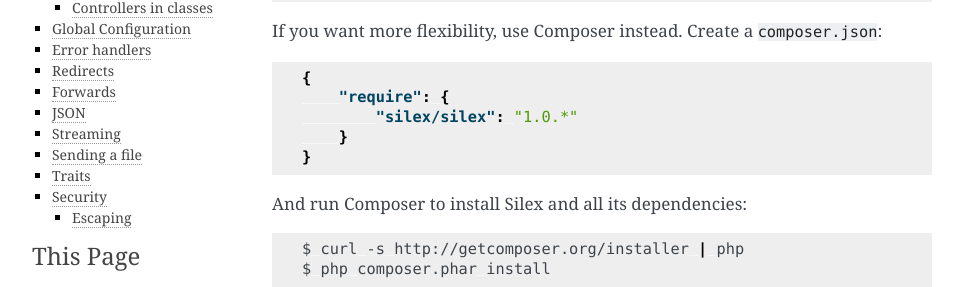
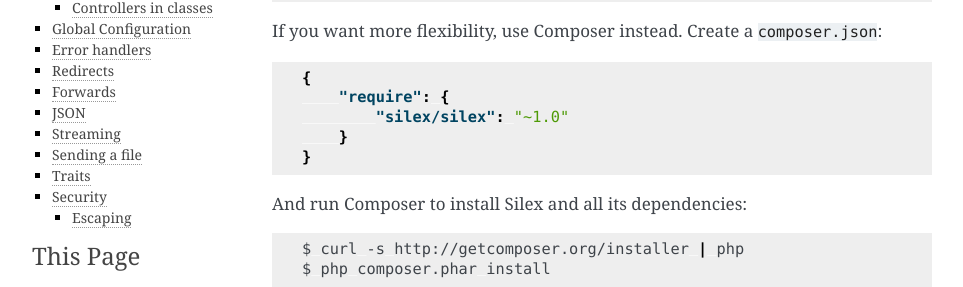
Before and after one commit to silexphp/Silex, a Sphinx documentation site: the page built from doc/usage.rst, in a window 1280 px wide and 900 px high. Shown: the part 412-699 px from the top of the window, without its empty margins (148-1111 px from the left). Built offline with Sphinx 7.4.7, drawn with Linux system fonts in a browser that asks for light colours; pages that are not in the unit, such as notebooks, are missing from menus.

Commit message:
Update install instructions for v1.0.0

```diff
--- a/doc/usage.rst
+++ b/doc/usage.rst
@@ -25,7 +25,7 @@
 
     {
         "require": {
-            "silex/silex": "1.0.*"
+            "silex/silex": "~1.0"
         }
     }
 
```
Also changed, not shown: README.md (+1 -1 lines), 2 other files.
